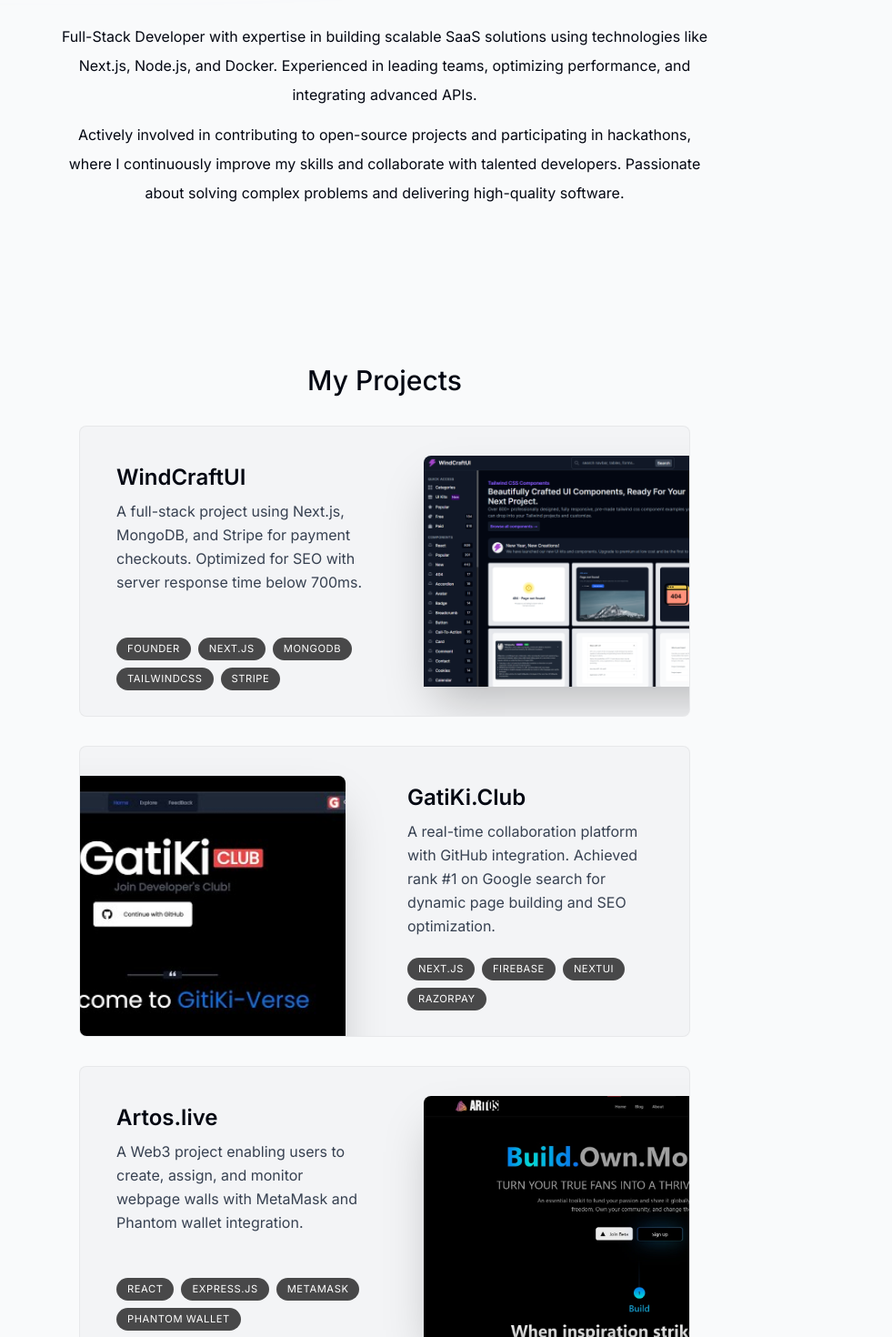
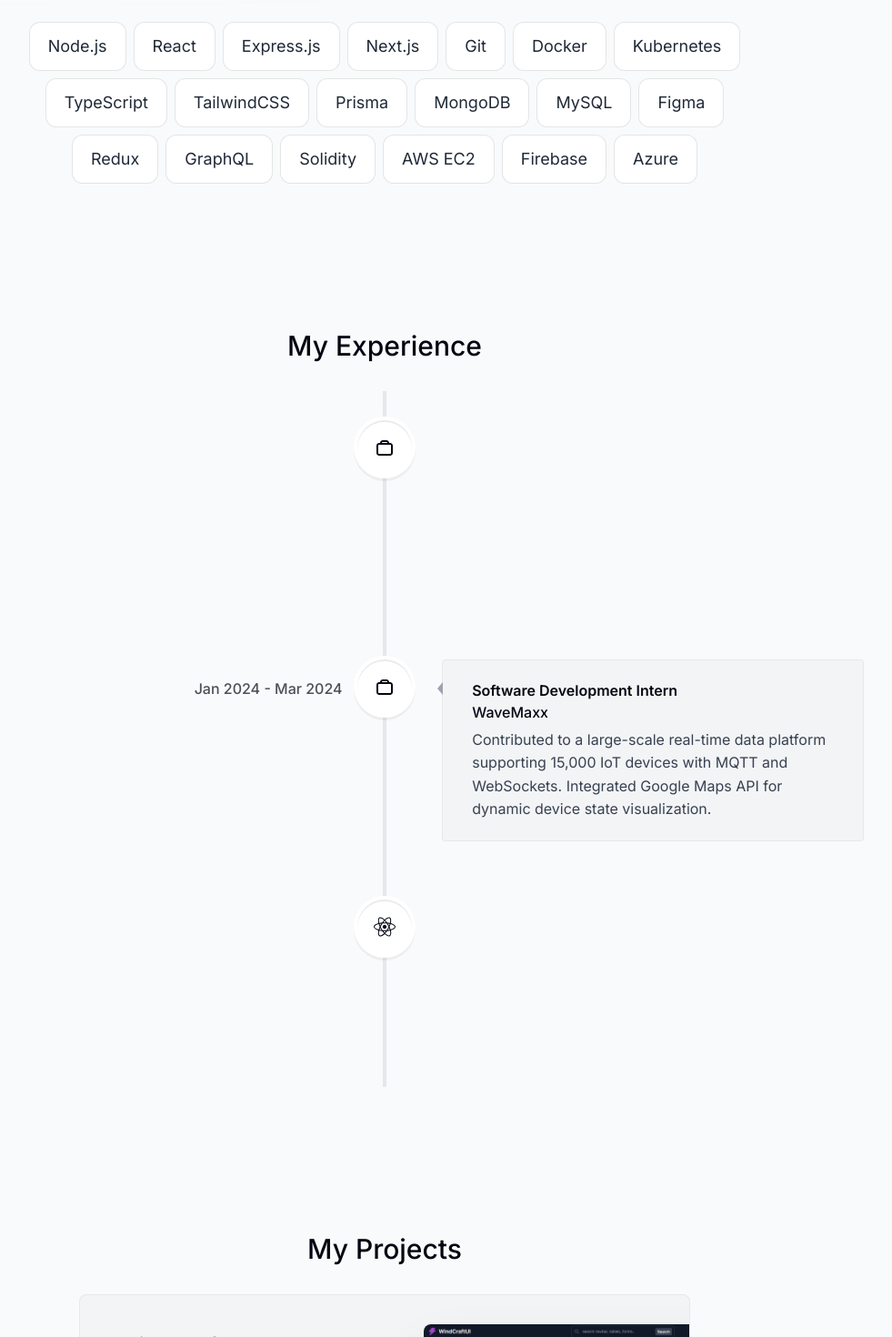
Before and after one commit to ayushvidhale/official-portfolio, a Next.js app: page / in a window 1280 px wide. Shown: the part 900-2370 px from the top of the page at 91% size, without its empty margins (217-1198 px from the left). Built offline with nearby package versions, Linux system fonts and the light colour scheme.

Commit message:
Update page.tsx

```diff
--- a/app/page.tsx
+++ b/app/page.tsx
@@ -11,11 +11,11 @@ export default function Home() {
     <main className="flex flex-col items-center px-4">
       <Intro />
       <SectionDivider />
-      <About />
-      <Projects />
       <Skills />
       <Experience />
+      <Projects />
       <Contact />
+      <About />
     </main>
   );
 }
```
